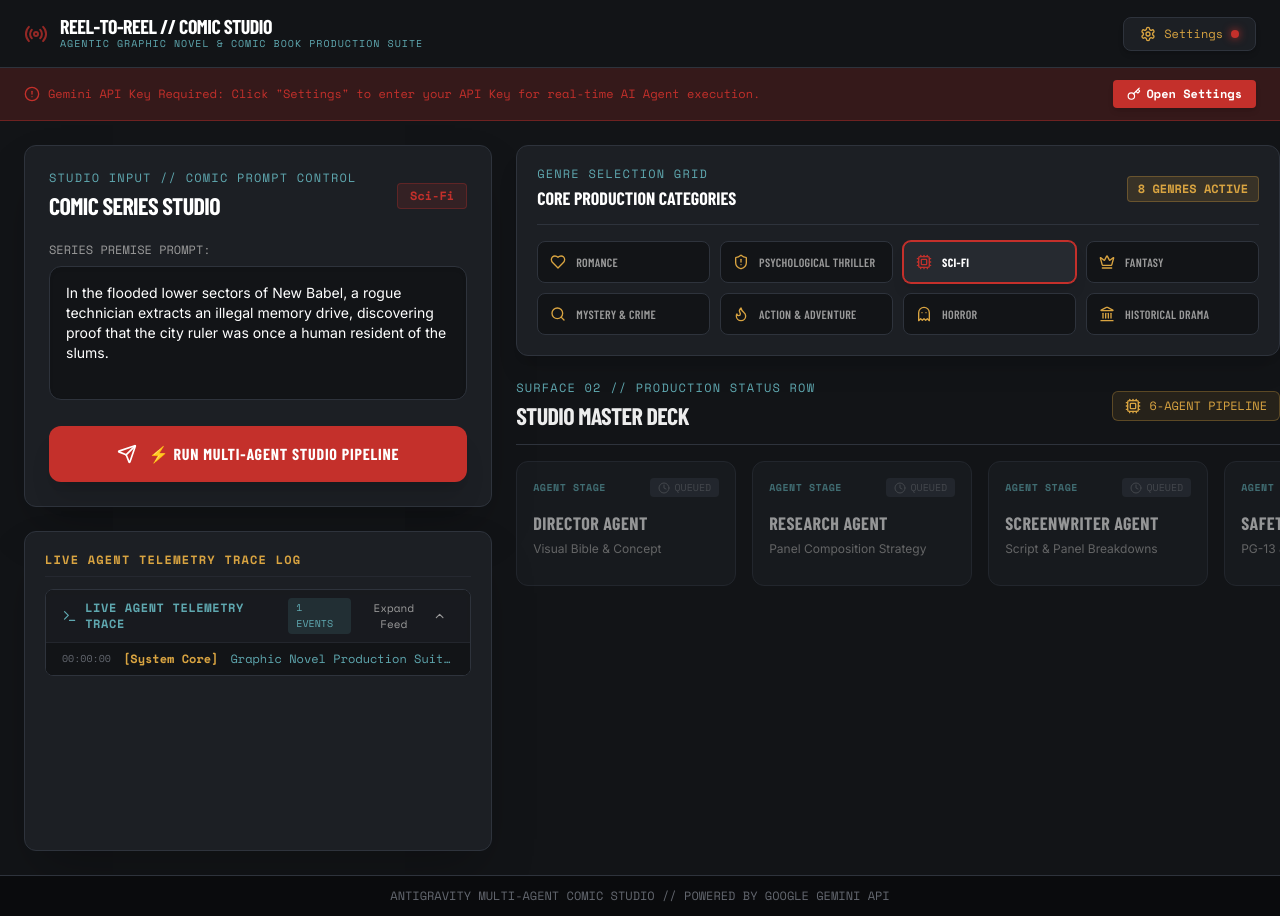
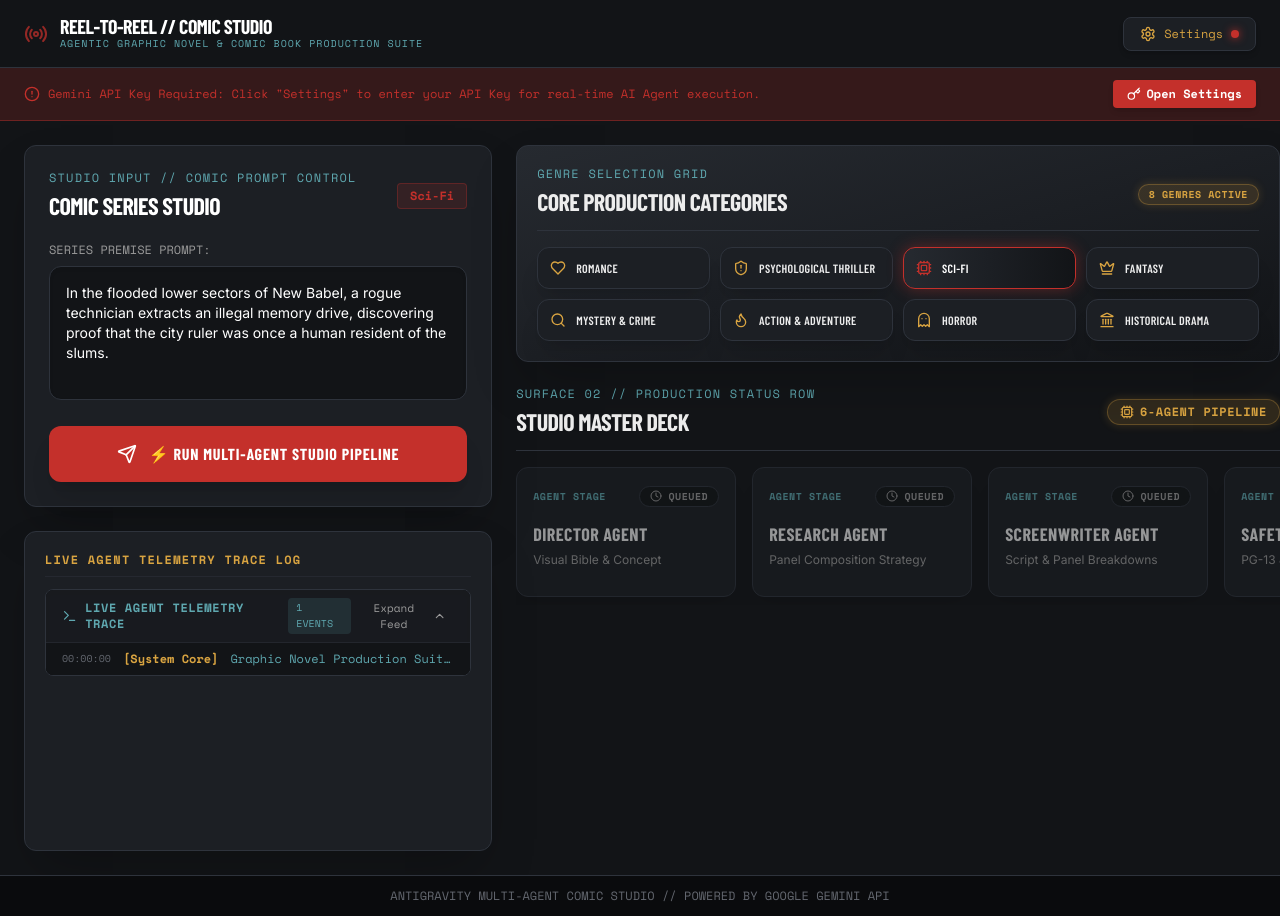
Before and after one commit to hstm3105/story-pinboard, a Next.js app: page / in a window 1280 px wide. Built offline with nearby package versions, Linux system fonts and the light colour scheme; a web font is replaced by a local one.

Commit message:
feat: Build components/ui primitives (Card, Badge, Button, SectionHeader) and refactor DirectorDeck & MasterDeck for visual depth consistency

```diff
--- a/components/surfaces/AgentStageCard.tsx
+++ b/components/surfaces/AgentStageCard.tsx
@@ -3,6 +3,8 @@
 import React from 'react';
 import { AgentStage } from '@/lib/types';
 import { CheckCircle2, Clock, Activity, ArrowRight } from 'lucide-react';
+import { Card, Badge } from '../ui';
+import { motion, AnimatePresence } from 'framer-motion';
 
 interface AgentStageCardProps {
   stage: AgentStage;
@@ -15,44 +17,55 @@ export const AgentStageCard: React.FC<AgentStageCardProps> = ({ stage, isActive,
     switch (stage.status) {
       case 'queued':
         return (
-          <span className="font-mono text-[10px] uppercase text-surface-subtle bg-slate-border px-2 py-0.5 rounded flex items-center gap-1">
-            <Clock className="w-3 h-3" /> Queued
-          </span>
+          <Badge variant="neutral" size="sm" icon={<Clock className="w-3 h-3" />}>
+            Queued
+          </Badge>
         );
       case 'in_progress':
         return (
-          <span className="font-mono text-[10px] uppercase text-crimson bg-crimson/15 border border-crimson/40 px-2 py-0.5 rounded flex items-center gap-1 animate-pulse">
-            <Activity className="w-3 h-3 animate-spin" /> In Progress
-          </span>
+          <Badge variant="crimson" size="sm" icon={<Activity className="w-3 h-3 animate-spin" />} className="animate-pulse">
+            In Progress
+          </Badge>
         );
       case 'complete':
         return (
-          <span className="font-mono text-[10px] uppercase text-gold bg-gold/15 border border-gold/40 px-2 py-0.5 rounded font-bold flex items-center gap-1">
-            <CheckCircle2 className="w-3 h-3 text-gold" /> Complete
-          </span>
+          <Badge variant="gold" size="sm" icon={<CheckCircle2 className="w-3 h-3 text-gold" />}>
+            Complete
+          </Badge>
         );
     }
   };
 
+  const cardVariant = stage.status === 'in_progress'
+    ? 'active'
+    : stage.status === 'complete'
+    ? 'gold-active'
+    : 'flat';
+
   return (
-    <button
-      type="button"
+    <Card
+      variant={cardVariant}
+      interactive
       onClick={() => onOpenDetail(stage.id)}
-      tabIndex={0}
-      aria-label={`${stage.name}: ${stage.status}`}
-      className={`min-w-[220px] flex-1 bg-slate border rounded-xl p-4 text-left transition-all duration-200 focus-visible:ring-2 focus-visible:ring-crimson group ${
-        stage.status === 'in_progress'
-          ? 'border-crimson animate-pulse-glow shadow-[0_0_20px_rgba(196,48,43,0.3)] bg-slate-elevated'
-          : stage.status === 'complete'
-          ? 'border-gold/50 bg-slate hover:border-gold'
-          : 'border-slate-border opacity-60 hover:opacity-100'
-      } ${isActive ? 'ring-2 ring-crimson' : ''}`}
+      className={`min-w-[220px] flex-1 p-4 text-left transition-all duration-200 group ${
+        isActive ? 'ring-2 ring-crimson' : ''
+      } ${stage.status === 'queued' ? 'opacity-60 hover:opacity-100' : ''}`}
     >
       <div className="flex items-center justify-between mb-3">
         <span className="font-mono text-[10px] text-cyan font-bold uppercase tracking-wider">
           AGENT STAGE
         </span>
-        {getStatusBadge()}
+        <AnimatePresence mode="wait">
+          <motion.div
+            key={stage.status}
+            initial={{ scale: 0.8, opacity: 0 }}
+            animate={{ scale: 1, opacity: 1 }}
+            exit={{ scale: 0.8, opacity: 0 }}
+            transition={{ duration: 0.25, ease: 'easeOut' }}
+          >
+            {getStatusBadge()}
+          </motion.div>
+        </AnimatePresence>
       </div>
 
       <h3 className="font-display font-bold text-lg uppercase tracking-wide text-surface-text group-hover:text-white mb-1">
@@ -64,11 +77,16 @@ export const AgentStageCard: React.FC<AgentStageCardProps> = ({ stage, isActive,
       </p>
 
       {stage.status === 'complete' && (
-        <div className="flex items-center justify-between text-[11px] font-mono text-gold pt-2 border-t border-slate-border/50">
+        <motion.div
+          initial={{ opacity: 0, y: 4 }}
+          animate={{ opacity: 1, y: 0 }}
+          transition={{ duration: 0.3 }}
+          className="flex items-center justify-between text-[11px] font-mono text-gold pt-2 border-t border-slate-border/50"
+        >
           <span>View Output</span>
           <ArrowRight className="w-3.5 h-3.5 group-hover:translate-x-1 transition-transform" />
-        </div>
+        </motion.div>
       )}
-    </button>
+    </Card>
   );
 };
--- a/components/surfaces/DirectorDeck.tsx
+++ b/components/surfaces/DirectorDeck.tsx
@@ -1,7 +1,8 @@
 'use client';
 
-import React, { useState } from 'react';
-import { Sparkles, Heart, ShieldAlert, Cpu, Crown, Search, Flame, Ghost, Landmark } from 'lucide-react';
+import React from 'react';
+import { Heart, ShieldAlert, Cpu, Crown, Search, Flame, Ghost, Landmark } from 'lucide-react';
+import { Card, Badge, SectionHeader } from '../ui';
 
 interface DirectorDeckProps {
   onSelectCategory?: (category: string, samplePremise: string) => void;
@@ -80,43 +81,38 @@ export const DirectorDeck: React.FC<DirectorDeckProps> = ({
   selectedCategory = 'Sci-Fi',
 }) => {
   return (
-    <div className="bg-slate border border-slate-border rounded-xl p-5 space-y-4 shadow-xl">
-      <div className="flex items-center justify-between border-b border-slate-border pb-3">
-        <div>
-          <span className="font-mono text-xs text-cyan uppercase tracking-widest block mb-0.5">
-            GENRE SELECTION GRID
-          </span>
-          <h3 className="font-display font-bold text-lg uppercase text-white">
-            Core Production Categories
-          </h3>
-        </div>
-        <span className="font-mono text-xs bg-gold/15 text-gold border border-gold/30 px-2.5 py-1 rounded font-bold">
-          8 GENRES ACTIVE
-        </span>
-      </div>
+    <Card variant="elevated" depth="high" className="p-5 space-y-4">
+      {/* Standardized Section Header with Badge */}
+      <SectionHeader
+        label="GENRE SELECTION GRID"
+        title="Core Production Categories"
+        action={
+          <Badge variant="gold" size="sm">
+            8 GENRES ACTIVE
+          </Badge>
+        }
+      />
 
-      {/* Grid of 8 Generic Categories */}
+      {/* Grid of 8 Generic Categories using Card primitives */}
       <div className="grid grid-cols-2 sm:grid-cols-4 gap-2.5">
         {GENRE_CATEGORIES.map((cat) => {
           const Icon = cat.icon;
           const isSelected = selectedCategory.toLowerCase() === cat.name.toLowerCase();
 
           return (
-            <button
+            <Card
               key={cat.id}
+              variant={isSelected ? 'active' : 'flat'}
+              interactive
               onClick={() => onSelectCategory && onSelectCategory(cat.name, cat.samplePremise)}
-              className={`p-3 rounded-lg border text-left flex items-center gap-2.5 transition-all ${
-                isSelected
-                  ? 'bg-slate-elevated border-crimson text-white shadow-lg ring-1 ring-crimson font-bold'
-                  : 'bg-charcoal border-slate-border text-surface-muted hover:text-white hover:border-slate-border/80'
-              }`}
+              className="p-3 flex items-center gap-2.5 transition-all"
             >
               <Icon className={`w-4 h-4 shrink-0 ${isSelected ? 'text-crimson' : 'text-gold'}`} />
               <span className="font-display text-xs uppercase tracking-wide truncate">{cat.name}</span>
-            </button>
+            </Card>
           );
         })}
       </div>
-    </div>
+    </Card>
   );
 };
--- a/components/surfaces/MasterDeck.tsx
+++ b/components/surfaces/MasterDeck.tsx
@@ -4,6 +4,7 @@ import React from 'react';
 import { AgentStage } from '@/lib/types';
 import { AgentStageCard } from './AgentStageCard';
 import { Cpu } from 'lucide-react';
+import { SectionHeader, Badge } from '../ui';
 
 interface MasterDeckProps {
   stages: AgentStage[];
@@ -18,20 +19,16 @@ export const MasterDeck: React.FC<MasterDeckProps> = ({
 }) => {
   return (
     <section className="w-full space-y-4">
-      {/* Deck Header */}
-      <div className="flex items-center justify-between border-b border-slate-border pb-3">
-        <div>
-          <span className="font-mono text-xs text-cyan uppercase tracking-widest block mb-1">
-            SURFACE 02 // PRODUCTION STATUS ROW
-          </span>
-          <h2 className="font-display text-2xl font-extrabold uppercase tracking-tight text-surface-text">
-            Studio Master Deck
-          </h2>
-        </div>
-        <div className="flex items-center gap-2 font-mono text-xs text-gold bg-gold/10 px-3 py-1.5 rounded-md border border-gold/30">
-          <Cpu className="w-4 h-4 text-gold" /> 6-AGENT PIPELINE
-        </div>
-      </div>
+      {/* Standardized Section Header with Badge */}
+      <SectionHeader
+        label="SURFACE 02 // PRODUCTION STATUS ROW"
+        title="Studio Master Deck"
+        action={
+          <Badge variant="gold" size="md" icon={<Cpu className="w-3.5 h-3.5 text-gold" />}>
+            6-AGENT PIPELINE
+          </Badge>
+        }
+      />
 
       {/* Horizontal Scrollable Row of 6 Agent Cards */}
       <div className="flex items-center gap-4 overflow-x-auto pb-2 scrollbar-thin">
--- /dev/null
+++ b/components/ui/Badge.tsx
@@ -0,0 +1,57 @@
+'use client';
+
+import React from 'react';
+
+export interface BadgeProps {
+  variant?: 'crimson' | 'gold' | 'cyan' | 'neutral' | 'success';
+  size?: 'sm' | 'md';
+  children: React.ReactNode;
+  className?: string;
+  icon?: React.ReactNode;
+}
+
+export const Badge: React.FC<BadgeProps> = ({
+  variant = 'neutral',
+  size = 'md',
+  children,
+  className = '',
+  icon,
+}) => {
+  let baseStyles = 'inline-flex items-center gap-1.5 font-mono font-bold uppercase rounded-full border tracking-wider transition-colors';
+  let variantStyles = '';
+  let sizeStyles = '';
+
+  // Sizes
+  if (size === 'sm') {
+    sizeStyles = 'text-[10px] px-2.5 py-0.5';
+  } else {
+    sizeStyles = 'text-xs px-3 py-1';
+  }
+
+  // Color Variants
+  switch (variant) {
+    case 'crimson':
+      variantStyles = 'bg-crimson/15 text-crimson border-crimson/30 shadow-[0_0_10px_rgba(211,47,47,0.2)]';
+      break;
+    case 'gold':
+      variantStyles = 'bg-gold/15 text-gold border-gold/30 shadow-[0_0_10px_rgba(229,169,60,0.2)]';
+      break;
+    case 'cyan':
+      variantStyles = 'bg-cyan/15 text-cyan border-cyan/30 shadow-[0_0_10px_rgba(95,168,176,0.2)]';
+      break;
+    case 'success':
+      variantStyles = 'bg-emerald-500/15 text-emerald-400 border-emerald-500/30';
+      break;
+    case 'neutral':
+    default:
+      variantStyles = 'bg-charcoal text-surface-muted border-slate-border';
+      break;
+  }
+
+  return (
+    <span className={`${baseStyles} ${sizeStyles} ${variantStyles} ${className}`}>
+      {icon && <span className="shrink-0">{icon}</span>}
+      {children}
+    </span>
+  );
+};
--- /dev/null
+++ b/components/ui/Button.tsx
@@ -0,0 +1,72 @@
+'use client';
+
+import React from 'react';
+import { motion, HTMLMotionProps } from 'framer-motion';
+
+export interface ButtonProps extends HTMLMotionProps<'button'> {
+  variant?: 'primary' | 'secondary' | 'gold' | 'ghost';
+  size?: 'sm' | 'md' | 'lg';
+  isLoading?: boolean;
+  icon?: React.ReactNode;
+  children: React.ReactNode;
+  className?: string;
+  disabled?: boolean;
+}
+
+export const Button: React.FC<ButtonProps> = ({
+  variant = 'primary',
+  size = 'md',
+  isLoading = false,
+  icon,
+  children,
+  className = '',
+  disabled = false,
+  ...motionProps
+}) => {
+  let baseStyles = 'inline-flex items-center justify-center gap-2 font-mono font-bold uppercase rounded-lg border transition-all duration-200 focus-visible:outline-none focus-visible:ring-2 focus-visible:ring-crimson disabled:opacity-50 disabled:cursor-not-allowed select-none';
+  let variantStyles = '';
+  let sizeStyles = '';
+
+  // Sizes
+  if (size === 'sm') {
+    sizeStyles = 'text-xs px-3 py-1.5';
+  } else if (size === 'lg') {
+    sizeStyles = 'text-sm px-6 py-3.5';
+  } else {
+    sizeStyles = 'text-xs px-4 py-2.5';
+  }
+
+  // Variants
+  switch (variant) {
+    case 'secondary':
+      variantStyles = 'bg-slate hover:bg-slate-elevated text-white border-slate-border shadow-md';
+      break;
+    case 'gold':
+      variantStyles = 'bg-gold hover:bg-gold/90 text-charcoal border-gold/50 shadow-gold-glow';
+      break;
+    case 'ghost':
+      variantStyles = 'bg-transparent hover:bg-slate/60 text-surface-muted hover:text-white border-transparent';
+      break;
+    case 'primary':
+    default:
+      variantStyles = 'bg-crimson hover:bg-crimson-dark text-white border-crimson/50 shadow-crimson-glow';
+      break;
+  }
+
+  return (
+    <motion.button
+      whileHover={!disabled && !isLoading ? { scale: 1.02 } : {}}
+      whileTap={!disabled && !isLoading ? { scale: 0.98 } : {}}
+      className={`${baseStyles} ${sizeStyles} ${variantStyles} ${className}`}
+      disabled={disabled || isLoading}
+      {...motionProps}
+    >
+      {isLoading ? (
+        <div className="w-4 h-4 border-2 border-current border-t-transparent rounded-full animate-spin shrink-0" />
+      ) : (
+        icon && <span className="shrink-0">{icon}</span>
+      )}
+      <span>{children}</span>
+    </motion.button>
+  );
+};
--- /dev/null
+++ b/components/ui/Card.tsx
@@ -0,0 +1,63 @@
+'use client';
+
+import React from 'react';
+import { motion, HTMLMotionProps } from 'framer-motion';
+
+export interface CardProps extends HTMLMotionProps<'div'> {
+  variant?: 'flat' | 'elevated' | 'active' | 'gold-active';
+  interactive?: boolean;
+  depth?: 'low' | 'medium' | 'high';
+  children: React.ReactNode;
+  className?: string;
+}
+
+export const Card: React.FC<CardProps> = ({
+  variant = 'flat',
+  interactive = false,
+  depth = 'medium',
+  children,
+  className = '',
+  ...motionProps
+}) => {
+  let baseStyles = 'rounded-xl border transition-all duration-200 relative overflow-hidden';
+  let variantStyles = '';
+  let shadowStyles = '';
+
+  // Depth Shadows
+  if (depth === 'low') {
+    shadowStyles = 'shadow-md';
+  } else if (depth === 'high') {
+    shadowStyles = 'shadow-2xl';
+  } else {
+    shadowStyles = 'shadow-xl';
+  }
+
+  // Variants
+  switch (variant) {
+    case 'elevated':
+      variantStyles = 'bg-gradient-to-br from-slate-elevated via-slate to-charcoal border-slate-border text-surface-text';
+      break;
+    case 'active':
+      variantStyles = 'bg-gradient-to-r from-slate-elevated via-slate to-charcoal border-crimson text-white animate-pulse-glow shadow-crimson-glow';
+      break;
+    case 'gold-active':
+      variantStyles = 'bg-gradient-to-r from-slate-elevated via-slate to-charcoal border-gold text-white shadow-gold-glow';
+      break;
+    case 'flat':
+    default:
+      variantStyles = 'bg-slate border-slate-border text-surface-text';
+      break;
+  }
+
+  return (
+    <motion.div
+      whileHover={interactive ? { y: -3 } : undefined}
+      whileTap={interactive ? { scale: 0.99 } : undefined}
+      transition={{ duration: 0.2 }}
+      className={`${baseStyles} ${variantStyles} ${shadowStyles} ${interactive ? 'cursor-pointer' : ''} ${className}`}
+      {...motionProps}
+    >
+      {children}
+    </motion.div>
+  );
+};
--- /dev/null
+++ b/components/ui/SectionHeader.tsx
@@ -0,0 +1,31 @@
+'use client';
+
+import React from 'react';
+
+export interface SectionHeaderProps {
+  label: string;
+  title: string;
+  action?: React.ReactNode;
+  className?: string;
+}
+
+export const SectionHeader: React.FC<SectionHeaderProps> = ({
+  label,
+  title,
+  action,
+  className = '',
+}) => {
+  return (
+    <div className={`flex items-center justify-between border-b border-slate-border pb-3 ${className}`}>
+      <div>
+        <span className="font-mono text-xs text-cyan uppercase tracking-widest block mb-1">
+          {label}
+        </span>
+        <h2 className="font-display text-2xl font-extrabold uppercase tracking-tight text-surface-text">
+          {title}
+        </h2>
+      </div>
+      {action && <div>{action}</div>}
+    </div>
+  );
+};
--- /dev/null
+++ b/components/ui/index.ts
@@ -0,0 +1,4 @@
+export * from './Card';
+export * from './Badge';
+export * from './Button';
+export * from './SectionHeader';
```
